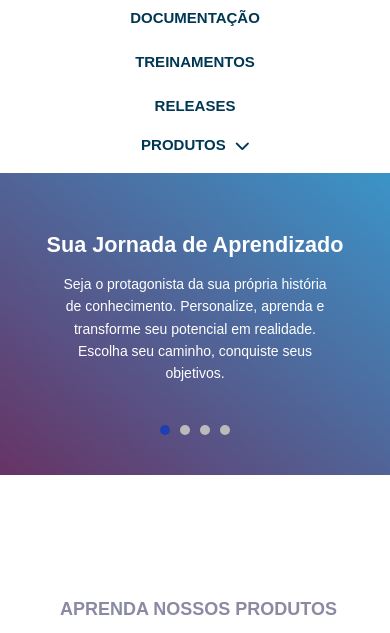
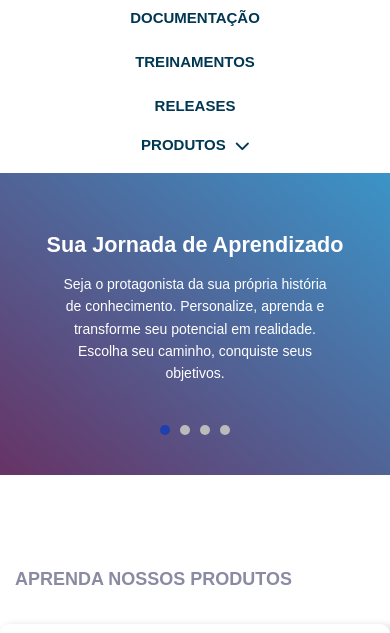
Before and after one commit to akbarmiranda/sitedocumentacao, a plain HTML site: page index.html in a window 390 px wide. Shown: the part 132-765 px from the top of the page. Drawn offline with Linux system fonts and the light colour scheme.

Commit message:
novas atualizações

```diff
--- a/style.css
+++ b/style.css
@@ -15,15 +15,20 @@ body {
 .container {
     max-width: 1320px;
     margin: 0 auto;
-    padding: 0 15px;
+
 }
 
 /* Section Headers */
-.section-header {
+/* Section Headers - Estilo base unificado para todos os headers */
+.section-header,
+.faq-header {
     margin: 60px 0;
-    padding-left: 30px;
+    padding-left: 60px;
     color: #8A8AA3;
     font-size: 18px;
+    font-weight: 600;
+    position: relative;
+    width: 100%;
 }
 
 /* Header Styles */
@@ -332,21 +337,15 @@ header nav .dropdown > a::after {
 }
 
 /* FAQ Section */
+/* Container principal - Ajuste para manter consistência */
 .section-container {
     max-width: 1320px;
     margin: 0 auto;
-    padding: 0 15px;
+    padding: 0;
+    width: 100%;
 }
 
 /* Mantem o estilo consistente para todos os cabeçalhos de seção */
-.section-header {
-    margin: 60px 0;
-    padding-left: 30px;
-    color: #8A8AA3;
-    font-size: 18px;
-    /* Remove qualquer alinhamento herdado */
-    text-align: left;
-}
 
 .faq-container {
     width: 80%;
@@ -366,7 +365,7 @@ header nav .dropdown > a::after {
     align-items: center; /* Centraliza verticalmente o texto e o ícone */
     cursor: pointer;
     margin: 60px 0;
-    padding-left: 30px;
+
 }
 
 .faq-question i {
@@ -580,9 +579,14 @@ footer a:hover {
     }
 
     .section-container {
-        padding: 0 15px;
+        padding: 0;
     }
 
+    .section-header,
+    .faq-header {
+        padding-left: 15px;
+        margin: 30px 0;
+    }
     /* Footer */
     footer {
         height: auto;
@@ -593,6 +597,7 @@ footer a:hover {
         flex-direction: column;
         gap: 15px;
         text-align: center;
+        padding: 0 15px;
     }
 }
 
```
Also changed, not shown: index.html (+1 -1 lines).
